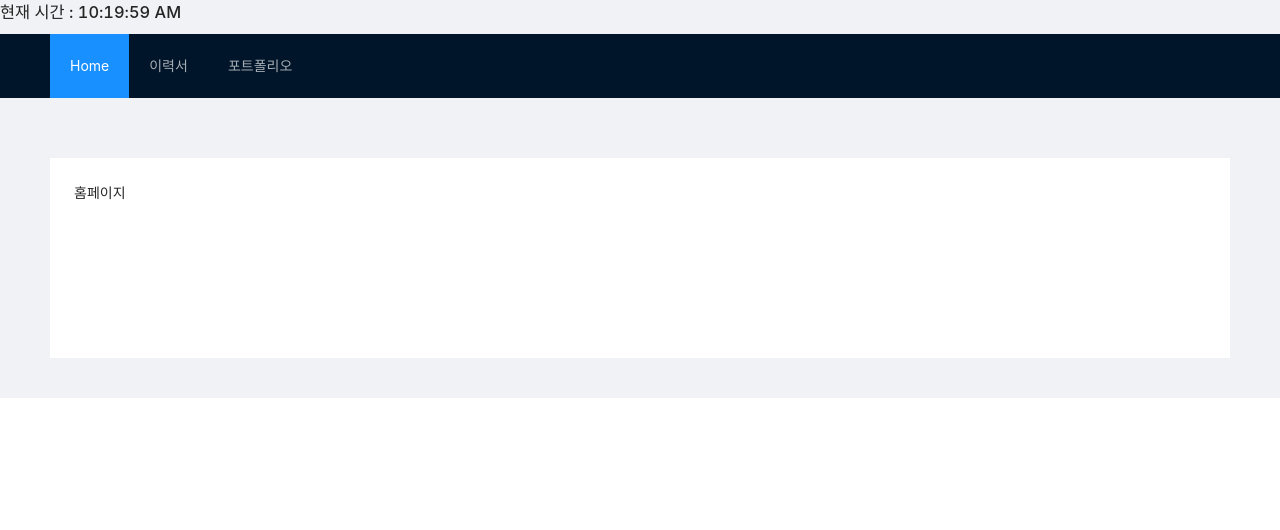
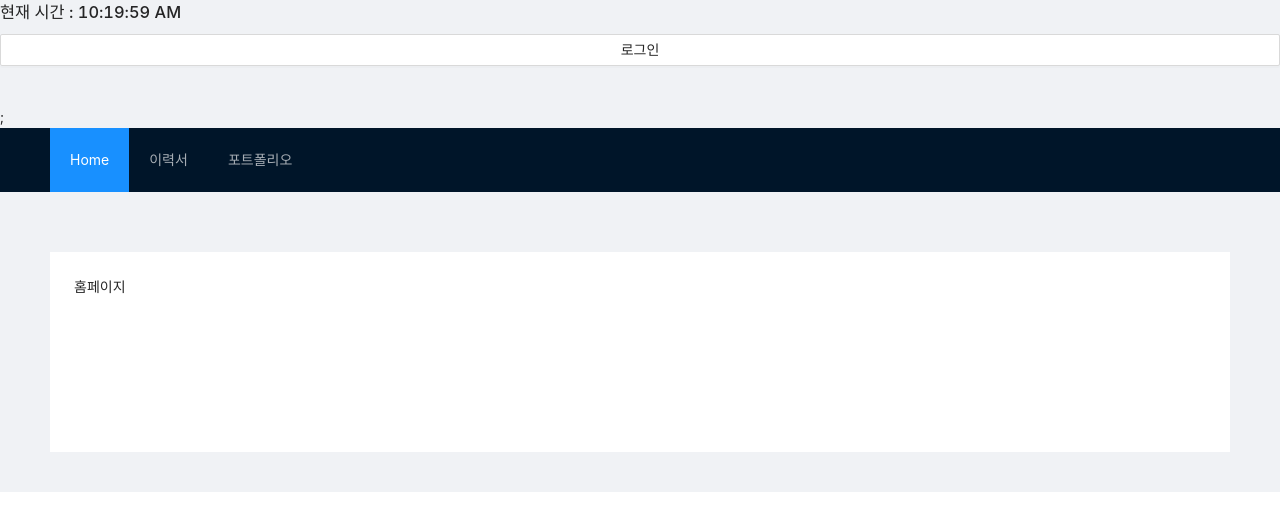
Before and after one commit to frommF12/blog2, a React (Create React App) app: page / in a window 1280 px wide. Shown: the top 530 px of the page. Built offline with nearby package versions, Linux system fonts and the light colour scheme.

Commit message:
Update App.tsx

```diff
--- a/package.json
+++ b/package.json
@@ -3,6 +3,7 @@
   "version": "0.1.0",
   "private": true,
   "dependencies": {
+    "@react-oauth/google": "^0.5.0",
     "@testing-library/jest-dom": "^5.16.5",
     "@testing-library/react": "^13.4.0",
     "@testing-library/user-event": "^13.5.0",
@@ -11,6 +12,7 @@
     "@types/react": "^18.0.25",
     "@types/react-dom": "^18.0.8",
     "antd": "^4.24.1",
+    "axios": "^1.1.3",
     "react": "^18.2.0",
     "react-dom": "^18.2.0",
     "react-router-dom": "^6.4.3",
--- a/src/App.tsx
+++ b/src/App.tsx
@@ -1,10 +1,19 @@
 import React, { useEffect, useState } from "react";
-import { Layout, Menu } from "antd";
+import { Button, Layout, Menu } from "antd";
 const { Header } = Layout;
 import { BrowserRouter as Router, Routes, Route, Link } from "react-router-dom";
 import "./App.css";
+import { GoogleLogin, useGoogleLogin } from "@react-oauth/google";
+import axios from "axios";
 
 function App() {
+  const login = useGoogleLogin({
+    onSuccess: async  ({ code }) => {
+      console.log({ code });
+      await axios.post("http://localhost:5000/auth/google", code);
+    },
+    flow: 'auth-code',
+  });
   const [time, setTime] = useState(new Date());
 
   const timer = setInterval(() => {
@@ -18,6 +27,17 @@ function App() {
   return (
     <Layout className="layout">
       <h3>현재 시간 : {time.toLocaleTimeString()}</h3>
+      <Button onClick={() => {
+        login();
+      }}>로그인</Button>
+      <GoogleLogin
+        onSuccess={credentialResponse => {
+          console.log(credentialResponse);
+        }}
+        onError={() => {
+          console.log('Login Failed');
+        }}
+      />;
       <Router>
         <Header>
           <Menu
--- a/src/index.tsx
+++ b/src/index.tsx
@@ -2,13 +2,16 @@ import React from "react";
 import ReactDOM from "react-dom/client";
 import App from "./App";
 import reportWebVitals from "./reportWebVitals";
+import { GoogleOAuthProvider } from '@react-oauth/google';
 
 const root = ReactDOM.createRoot(
   document.getElementById("root") as HTMLElement
 );
 root.render(
   <React.StrictMode>
-    <App />
+    <GoogleOAuthProvider clientId="1086389987506-qn7ra4qlb7492m3oouli2417g1fu3i0c.apps.googleusercontent.com">
+      <App />
+    </GoogleOAuthProvider>
   </React.StrictMode>
 );
 
```
Also changed, not shown: 1 other file (tests, documents, lock files or other folders).
